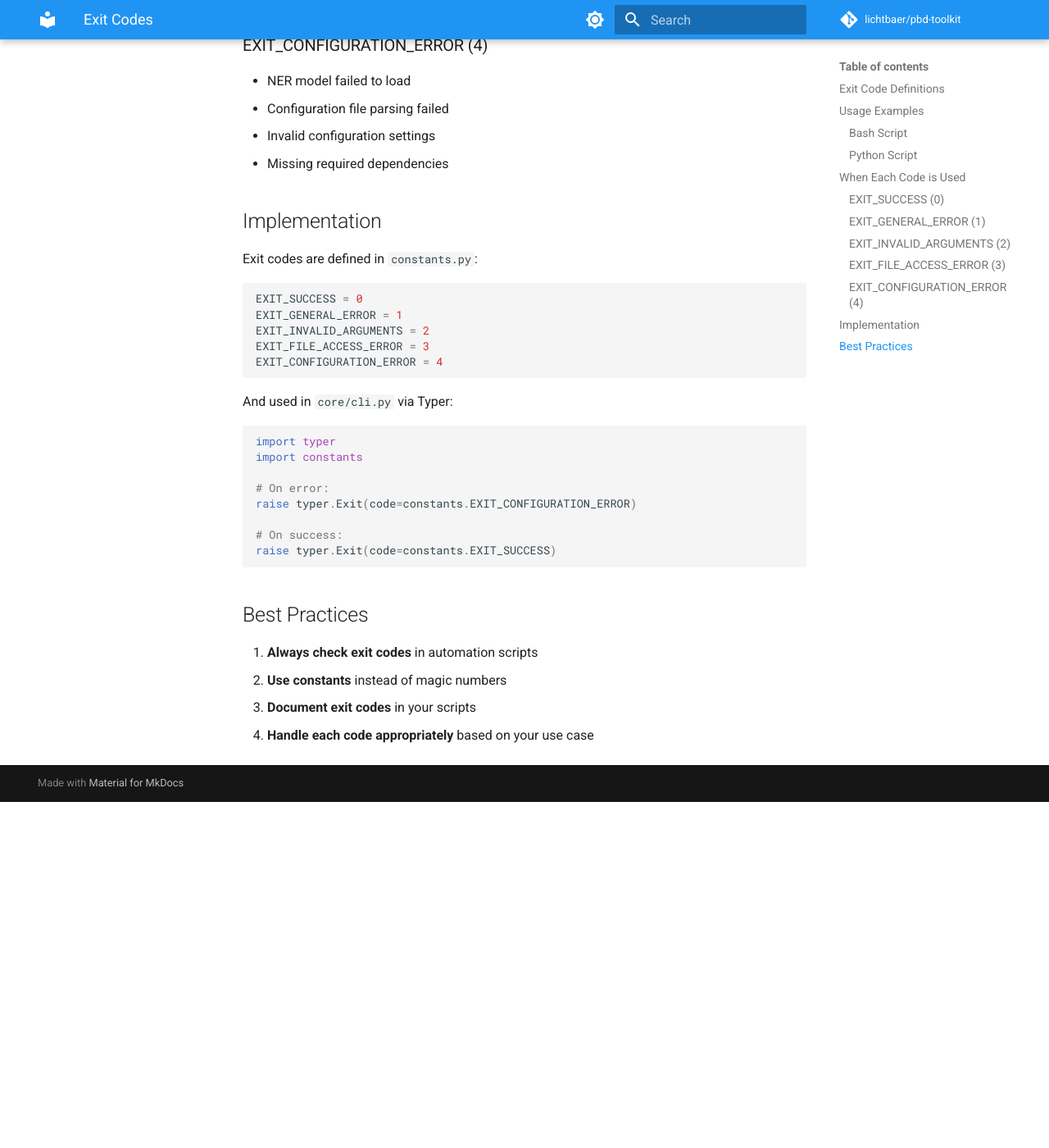
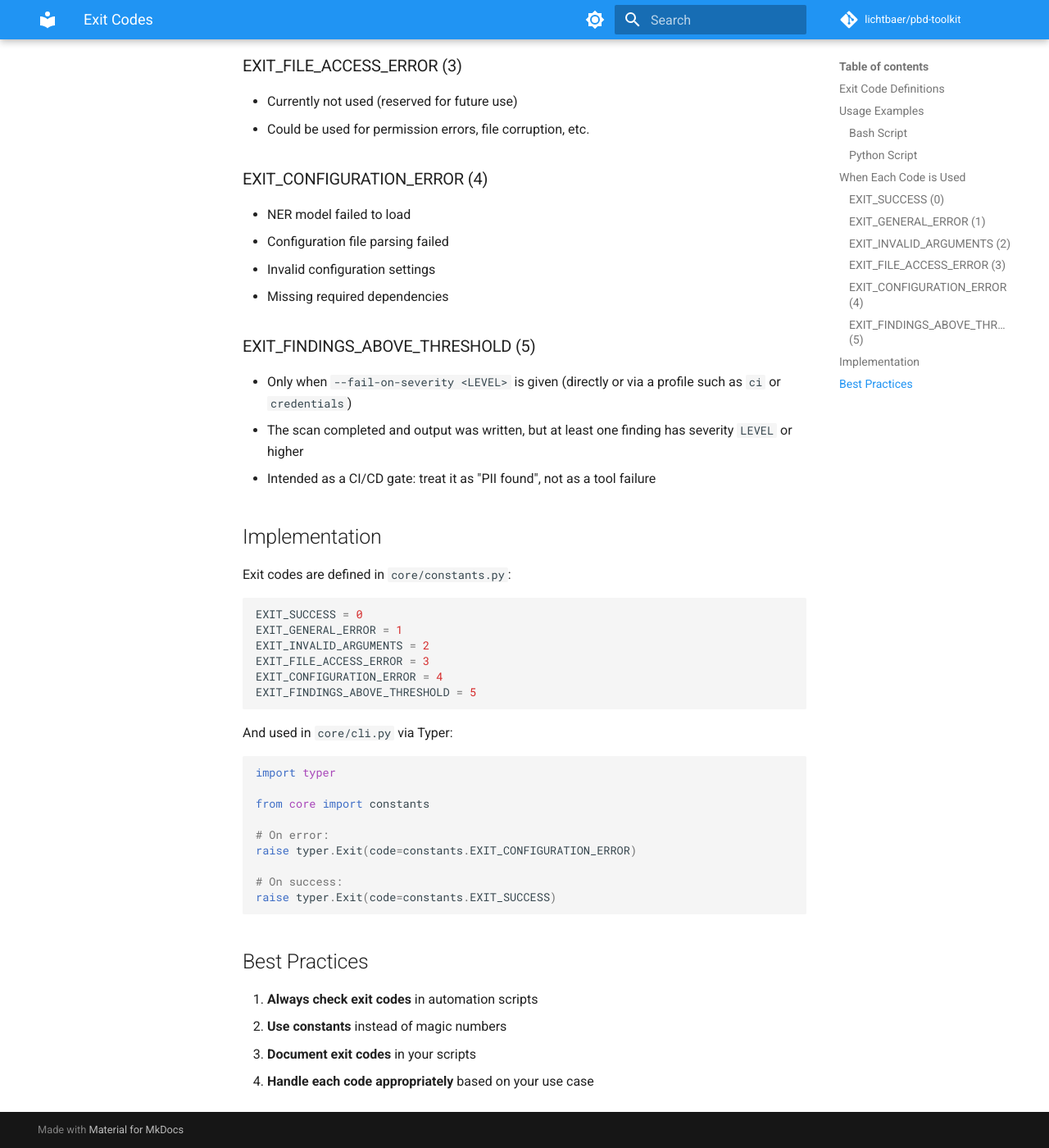
Before and after one commit to lichtbaer/pbd-toolkit, an MkDocs documentation site: the page built from docs/EXIT_CODES.md, in a window 1280 px wide and 1400 px high, scrolled down 2148 px. Shown: the whole window at 82% size. Built offline with MkDocs 1.6.1 and Material for MkDocs 9.7.7, drawn with Linux system fonts in a browser that asks for light colours; comment, search, counter and statistics services are not loaded; before the commit the page ends 3126 px from its top, so only the background shows below that; some of the changed text lies outside the part shown.

Commit message:
docs: document exit code 5, --profile / severity flags, and fix stale model defaults
- EXIT_CODES.md and the CLI guide now list EXIT_FINDINGS_ABOVE_THRESHOLD (5),
  which --fail-on-severity (and the ci/credentials profiles) already used;
  fix the constants module path and the Python example import.
- Add --profile, --min-severity and --fail-on-severity to the CLI guide;
  they were implemented but undocumented.
- The documented --openai-model default was gpt-3.5-turbo (actual:
  gpt-4o-mini) and the multimodal_model example claimed gpt-4o-mini
  (actual default: gpt-4-vision-preview).

Co-Authored-By: Claude Fable 5.1 <noreply@anthropic.com>
Claude-Session: https://claude.ai/code/session_01KQXwmf84FHvjgAGYqAq2W7

````diff
--- a/docs/EXIT_CODES.md
+++ b/docs/EXIT_CODES.md
@@ -11,6 +11,7 @@ The pbD Toolkit uses standardized exit codes to indicate the result of execution
 | 2 | `EXIT_INVALID_ARGUMENTS` | Invalid arguments - Command-line arguments are invalid or missing |
 | 3 | `EXIT_FILE_ACCESS_ERROR` | File access error - Cannot access files or directories |
 | 4 | `EXIT_CONFIGURATION_ERROR` | Configuration error - Configuration is invalid or NER model failed to load |
+| 5 | `EXIT_FINDINGS_ABOVE_THRESHOLD` | Findings gate - at least one finding at or above the `--fail-on-severity` level was found (the scan itself succeeded) |
 
 ## Usage Examples
 
@@ -25,13 +26,15 @@ case $? in
     2) echo "Invalid arguments" ;;
     3) echo "File access error" ;;
     4) echo "Configuration error" ;;
+    5) echo "Findings at or above the severity threshold" ;;
 esac
 ```
 
 ### Python Script
 ```python
 import subprocess
-import sys
+
+from core import constants
 
 result = subprocess.run(
     ["pbd-toolkit", "scan", "/data", "--regex", "--ner"],
@@ -42,6 +45,8 @@ if result.returncode == 0:
     print("Success")
 elif result.returncode == constants.EXIT_CONFIGURATION_ERROR:
     print("Configuration error")
+elif result.returncode == constants.EXIT_FINDINGS_ABOVE_THRESHOLD:
+    print("PII above the configured severity threshold was found")
 else:
     print(f"Error: {result.returncode}")
 ```
@@ -74,9 +79,14 @@ else:
 - Invalid configuration settings
 - Missing required dependencies
 
+### EXIT_FINDINGS_ABOVE_THRESHOLD (5)
+- Only when `--fail-on-severity <LEVEL>` is given (directly or via a profile such as `ci` or `credentials`)
+- The scan completed and output was written, but at least one finding has severity `LEVEL` or higher
+- Intended as a CI/CD gate: treat it as "PII found", not as a tool failure
+
 ## Implementation
 
-Exit codes are defined in `constants.py`:
+Exit codes are defined in `core/constants.py`:
 
 ```python
 EXIT_SUCCESS = 0
@@ -84,13 +94,15 @@ EXIT_GENERAL_ERROR = 1
 EXIT_INVALID_ARGUMENTS = 2
 EXIT_FILE_ACCESS_ERROR = 3
 EXIT_CONFIGURATION_ERROR = 4
+EXIT_FINDINGS_ABOVE_THRESHOLD = 5
 ```
 
 And used in `core/cli.py` via Typer:
 
 ```python
 import typer
-import constants
+
+from core import constants
 
 # On error:
 raise typer.Exit(code=constants.EXIT_CONFIGURATION_ERROR)
````
Also changed, not shown: docs/getting-started/configuration.md (+2 -2 lines), docs/user-guide/cli.md (+27 -2 lines).
